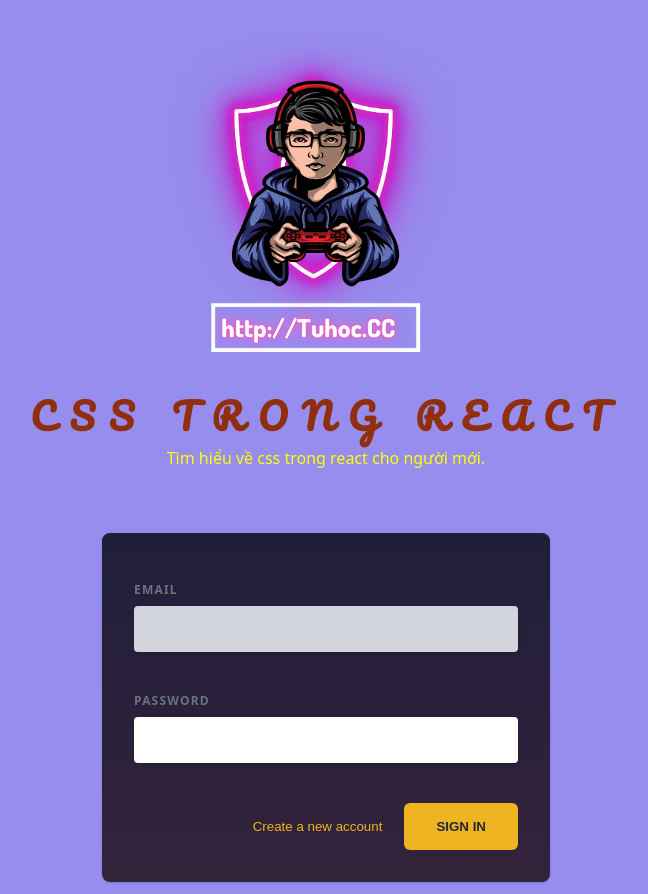
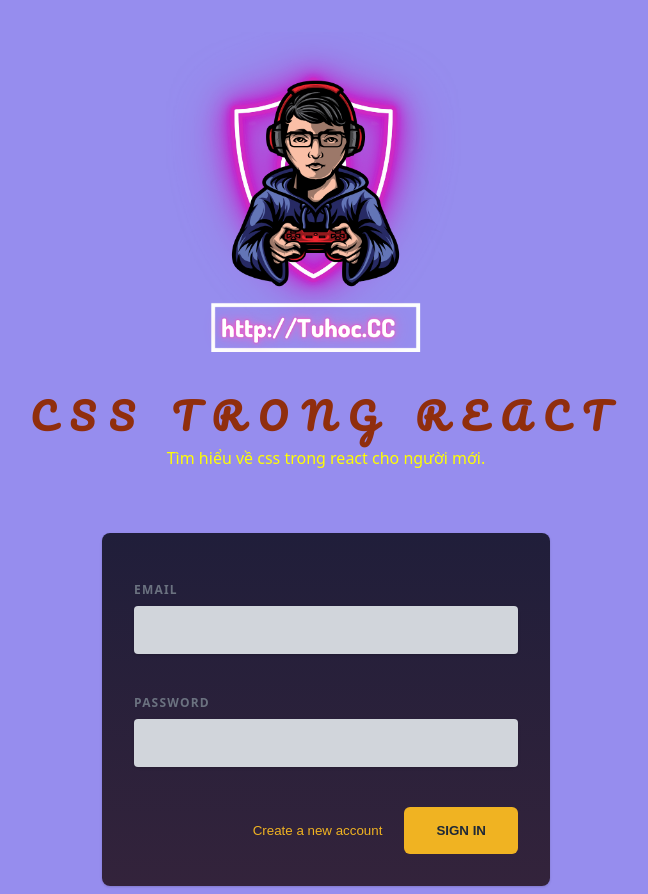
Before and after one commit to QUANG221222/Study-Reactjs, a React (Vite) app in the folder 17.0 CSS start project/: page / in a window 1280 px wide. Shown: the whole page, without its empty margins (314-962 px from the left). Built offline with nearby package versions, Linux system fonts and the light colour scheme.

Commit message:
17.6 Styled Components - Dynamic & Conditional Styling

```diff
--- a/17.0 CSS start project/src/components/AuthInputs.jsx
+++ b/17.0 CSS start project/src/components/AuthInputs.jsx
@@ -15,18 +15,23 @@
   font-weight: 700;
   letter-spacing: 0.1em;
   text-transform: uppercase;
-  color: #6b7280;
+  // color: #6b7280;
+  // color: ${(props) => (props.invalid ? "#f87171" : "#6b7280")};
+  color: ${({ invalid }) => (invalid ? "#f87171" : "#6b7280")};
 `;
 
 const Input = styled.input`
   width: 100%;
   padding: 0.75rem 1rem;
   line-height: 1.5;
-  background-color: #d1d5db;
-  color: #04265c;
-  border: 1px solid transparent;
+  // background-color: #d1d5db;
+  // color: #04265c;
+  // border: 1px solid transparent;
   border-radius: 0.25rem;
   box-shadow: 0 1px 3px 0 rgba(0, 0, 0, 0.1), 0 1px 2px 0 rgba(0, 0, 0, 0.06);
+  color: ${({ invalid }) => (invalid ? "#ef4444" : "#04265c")};
+  border-color: ${({ invalid }) => (invalid ? "#f73f3f" : "transparent")};
+  background-color: ${({ invalid }) => (invalid ? "#fed2d2" : "#d1d5db")};
 `;
 
 export default function AuthInputs() {
@@ -53,25 +58,18 @@
     <div id="auth-inputs">
       <ControlContainer>
         <p>
-          <Label className={`lable ${emailNotValid ? "invalid" : ""} `}>
-            Email
-          </Label>
+          <Label $invalid={emailNotValid}>Email</Label>
           <Input
             type="email"
-            className={emailNotValid ? "invalid" : undefined}
+            $invalid={emailNotValid}
             onChange={(event) => handleInputChange("email", event.target.value)}
           />
         </p>
         <p>
-          <Label className={`lable ${passwordNotValid ? "invalid" : ""} `}>
-            Password
-          </Label>
+          <Label $invalid={passwordNotValid}>Password</Label>
           <Input
             type="password"
-            style={{
-              backgroundColor: passwordNotValid ? "red" : "white",
-            }}
-            // className={passwordNotValid ? "invalid" : undefined}
+            $invalid={passwordNotValid}
             onChange={(event) =>
               handleInputChange("password", event.target.value)
             }
```
